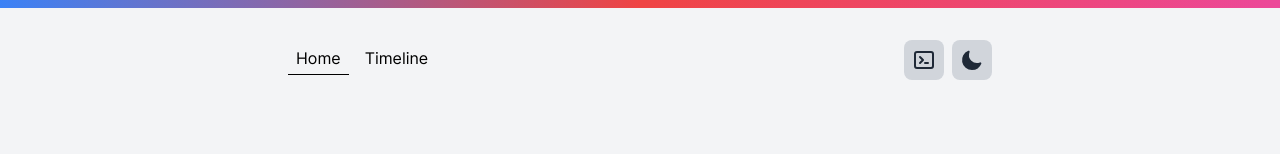
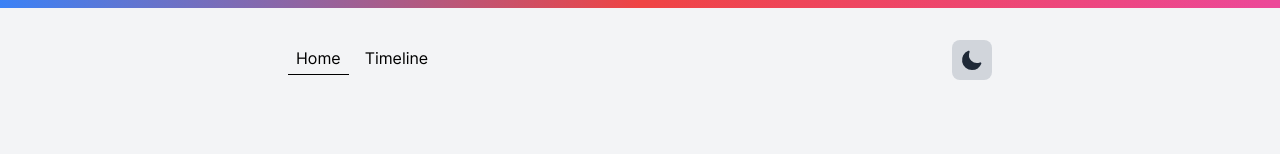
Before and after one commit to Seifbarouni/seifbarouni.live, a Next.js app: page / in a window 1280 px wide. Shown: the top 154 px of the page. Built offline with nearby package versions, Linux system fonts and the light colour scheme; what tailwindcss-no-scrollbar would draw is missing.

Commit message:
deployment fix

```diff
--- a/components/shared/Layout.tsx
+++ b/components/shared/Layout.tsx
@@ -4,7 +4,7 @@ import { useTheme } from 'next-themes'
 import { useEffect, useState } from 'react'
 
 import Footer from './Footer'
-import MyTerminal from './MyTerminal'
+// import MyTerminal from './MyTerminal'
 import { useOutsideAlerter } from '../../utils/hooks/useOutsideAlerter'
 
 interface LayoutProps {
@@ -16,7 +16,7 @@ const Layout: React.FC<LayoutProps> = ({ children, selected }) => {
   const [isMounted, setMounted] = useState(false)
   const [isMobile, setMobile] = useState(false)
   const { resolvedTheme, setTheme } = useTheme()
-  const { ref, isOpen, setOpen } = useOutsideAlerter(false)
+  // const { ref, isOpen, setOpen } = useOutsideAlerter(false)
 
   useEffect(() => {
     setMounted(true)
@@ -55,7 +55,7 @@ const Layout: React.FC<LayoutProps> = ({ children, selected }) => {
 
         {isMounted && (
           <div className="flex space-x-2">
-            {!isMobile && (
+            {/* {!isMobile && (
               <div
                 className={` ${
                   resolvedTheme === 'dark' ? 'bg-gray-800' : 'bg-gray-300'
@@ -79,7 +79,7 @@ const Layout: React.FC<LayoutProps> = ({ children, selected }) => {
                   />
                 </svg>
               </div>
-            )}
+            )} */}
             <div
               className={` ${
                 resolvedTheme === 'dark' ? 'bg-gray-800' : 'bg-gray-300'
@@ -124,7 +124,7 @@ const Layout: React.FC<LayoutProps> = ({ children, selected }) => {
         )}
       </nav>
       <main className="flex flex-col justify-center px-8">{children}</main>
-      {isOpen && (
+      {/* {isOpen && (
         <motion.div
           initial={{ opacity: 0 }}
           animate={{ opacity: 1 }}
@@ -144,7 +144,7 @@ const Layout: React.FC<LayoutProps> = ({ children, selected }) => {
             <MyTerminal setOpen={setOpen} />
           </motion.div>
         </motion.div>
-      )}
+      )} */}
       <Footer />
     </div>
   )
```
Also changed, not shown: 1 other file (tests, documents, lock files or other folders).
